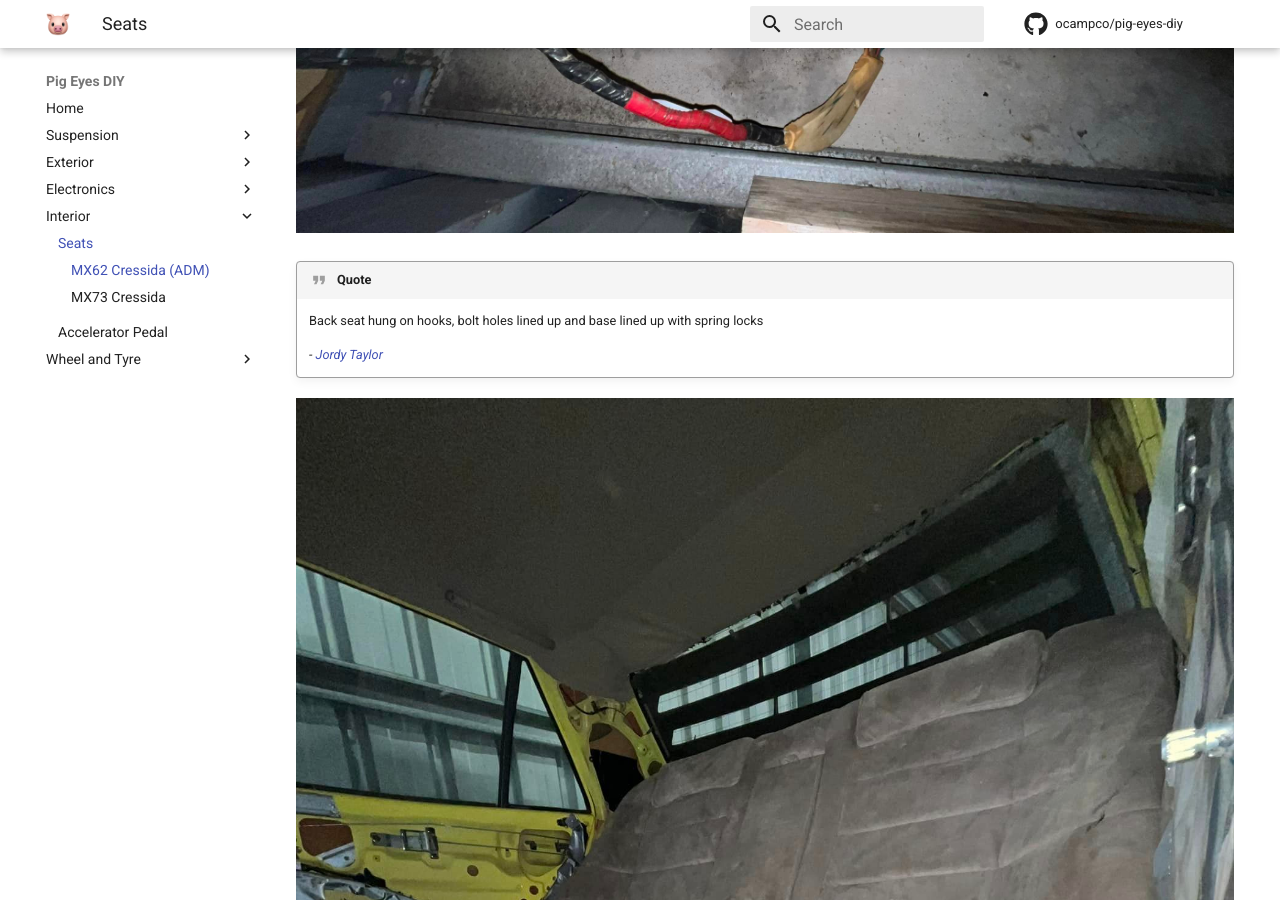
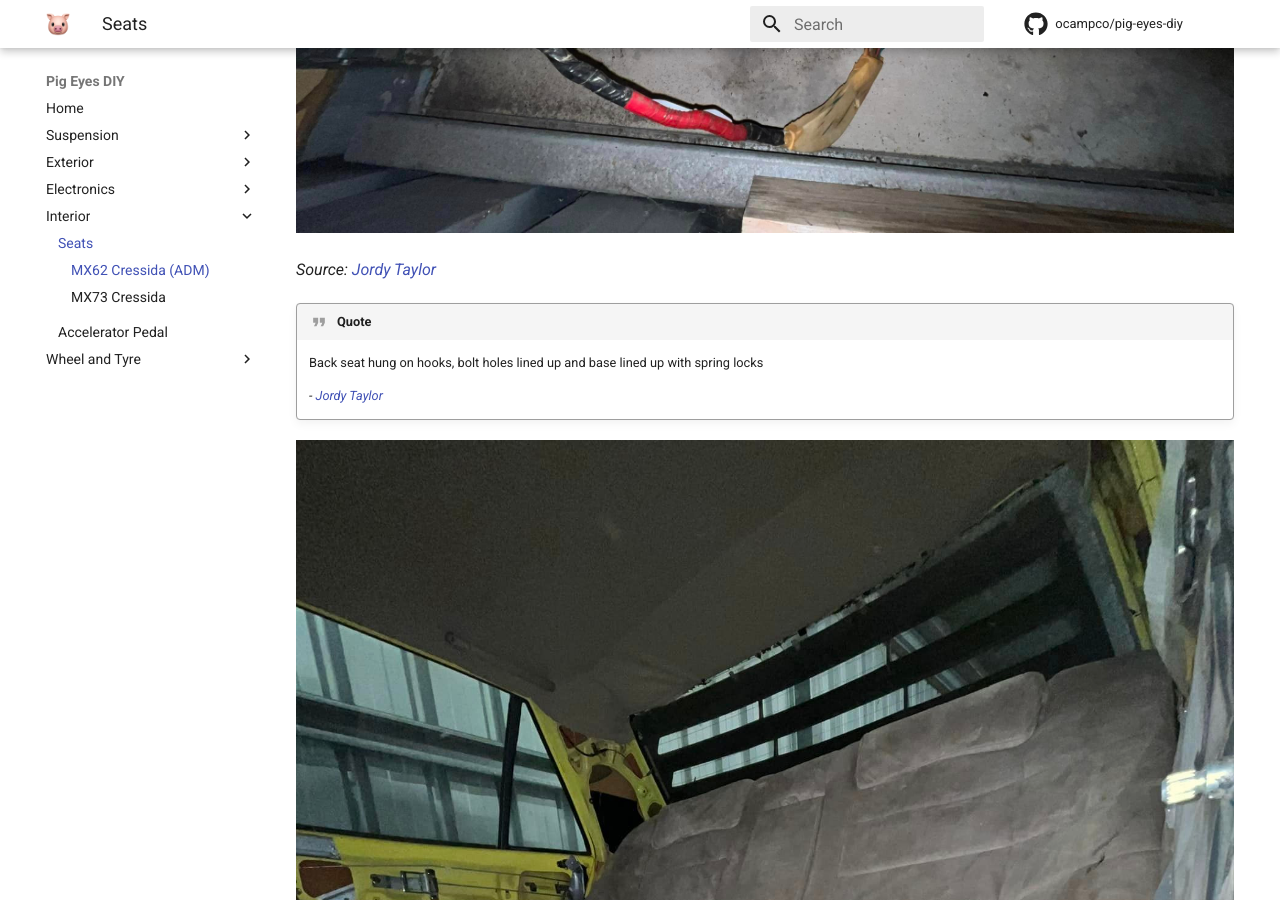
Before and after one commit to ocampco/pig-eyes-diy, an MkDocs documentation site: the page built from docs/interior/seats.md, in a window 1280 px wide and 900 px high, scrolled down 3929 px. Built offline with MkDocs 1.6.1 and Material for MkDocs 9.7.7, drawn with Linux system fonts in a browser that asks for light colours; comment, search, counter and statistics services are not loaded.

Commit message:
Document media sources

```diff
--- a/docs/interior/seats.md
+++ b/docs/interior/seats.md
@@ -29,6 +29,8 @@
 
 ![MX62 Cressida front seats in MX32 Cressida](./img/interior-seats-mx62-front-seat-5.jpg)
 
+_Source: [Jordy Taylor](https://www.facebook.com/groups/216354961906562/posts/2325213597687344/)_
+
 !!! quote
     Back seat hung on hooks, bolt holes lined up and base lined up with spring locks
 
@@ -42,6 +44,8 @@
 
 ![MX62 Cressida back seat in MX32 Cressida](./img/interior-seats-mx62-back-seat-4.jpg)
 
+_Source: [Jordy Taylor](https://www.facebook.com/groups/216354961906562/posts/2325213597687344/)_
+
 ## MX73 Cressida
 
 !!! quote
```
